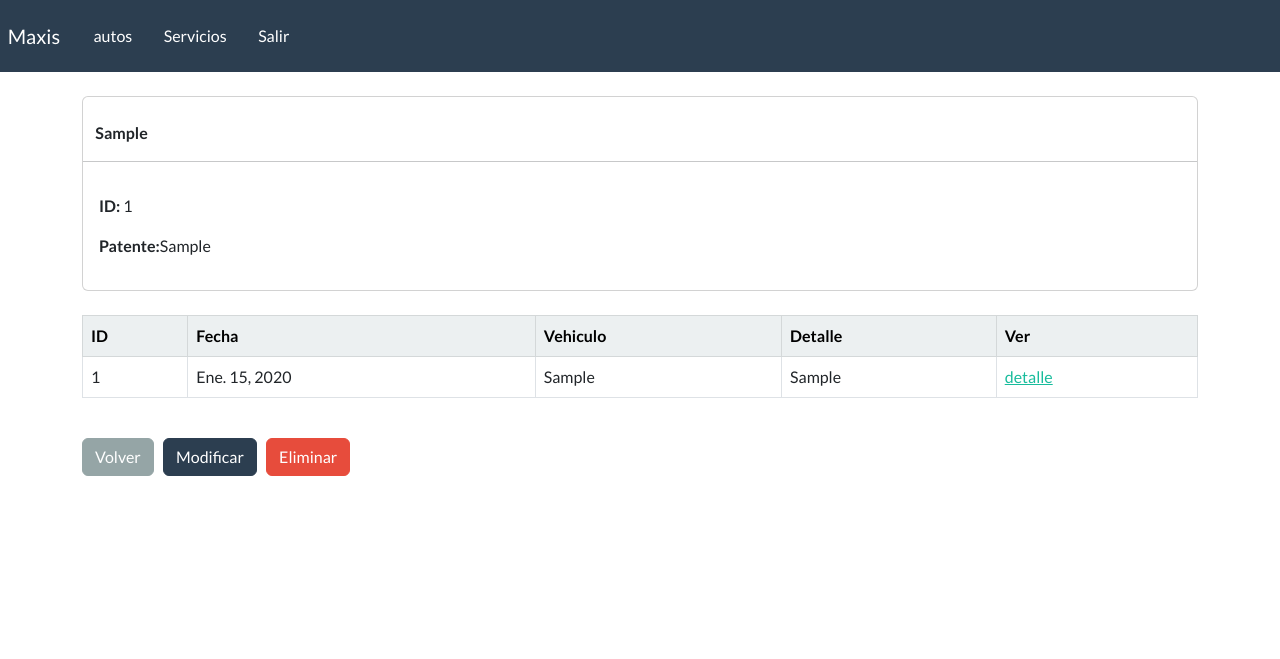
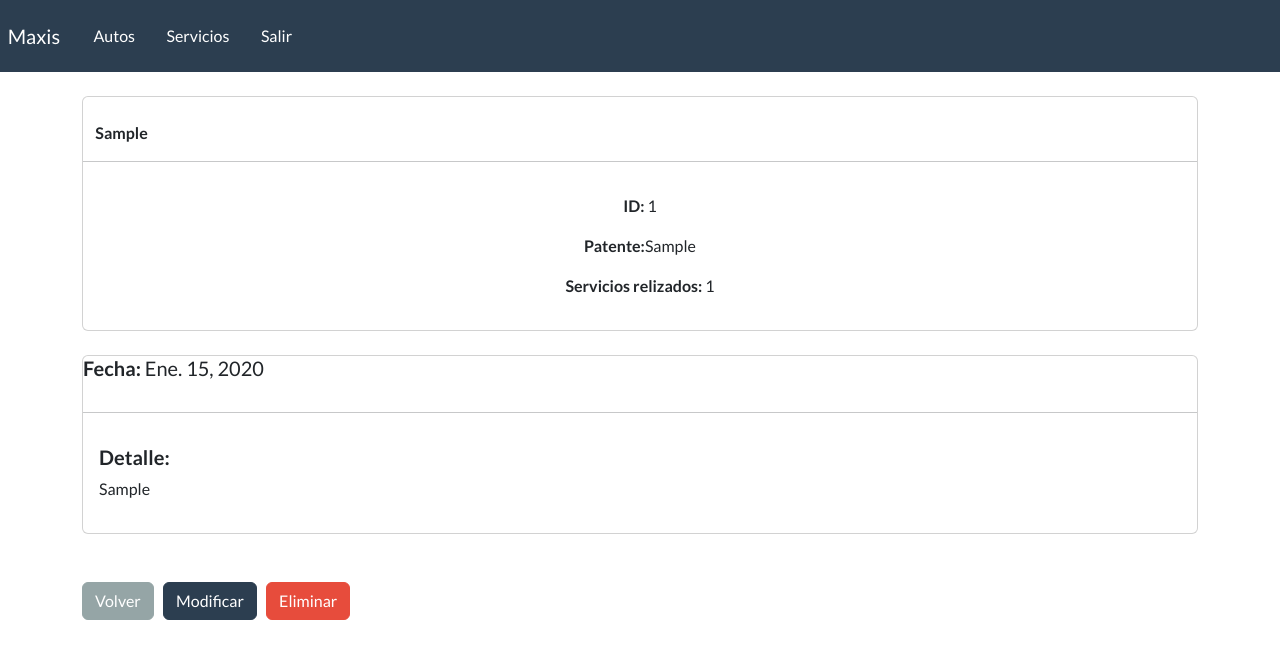
Before and after one commit to gml33/Maxis, a Django app: page /detalle-auto/1 in a window 1280 px wide. Shown: the top 659 px of the page. Run offline with Django 3.2, Linux system fonts and the light colour scheme; a user stored in the database is signed in; tables that the repository leaves empty hold one stand-in row (values such as "Sample post").

Commit message:
primer prueba

```diff
--- a/maxi/gestion/templates/gestion/auto/detalle.html
+++ b/maxi/gestion/templates/gestion/auto/detalle.html
@@ -10,34 +10,26 @@
             </strong>
             <hr>
             <div class="card-body">
-                <p><strong>ID: </strong>{{auto.id}}</p>
-                <p><strong>Patente:</strong>{{auto.patente}}</p>
+                <p style="text-align: center;"><strong>ID: </strong>{{auto.id}}</p>
+                <p style="text-align: center;"><strong>Patente:</strong>{{auto.patente}}</p>
+                <p style="text-align: center;"><strong>Servicios relizados: </strong>{{cantidad_servicios}}</p>
             </div>
         </div>
         <br>
         {% if servicios %}
-        <table class="table table-hover table-bordered">
-            <thead class="table-light">
-                <tr>
-                    <th scope="col">ID</th>
-                    <th scope="col">Fecha</th>
-                    <th scope="col">Vehiculo</th>
-                    <th scope="col">Detalle</th>
-                    <th scope="col">Ver</th>
-                </tr>
-            </thead>
-            <tbody>
-                {% for servicio in servicios %}
-                <tr>
-                    <td>{{servicio.id}}</td>
-                    <td>{{servicio.fecha}}</td>
-                    <td>{{servicio.vehiculo}}</td>
-                    <td>{{servicio.detalle|truncatechars:15}}</td>
-                    <td><a href="{% url 'detalle_servicio' servicio.id %}">detalle</a></td>
-                </tr>
-                {% endfor %}
-            </tbody>
-        </table>
+        {% for servicio in servicios %}
+                <div class="card">
+                    <div class="card-title">
+                        <h5><strong>Fecha: </strong>{{servicio.fecha}}</h5>
+                    </div>
+                    <hr>
+                    <div class="card-body">
+                        <h5><strong>Detalle:</strong></h5>
+                        <p>{{servicio.detalle}}</p>
+                    </div>
+                </div>
+                <br>
+        {% endfor %}
         {% else %}
             <h2>No hay servicios relacionados a esa patente.</h2>
         {% endif %}
--- a/maxi/gestion/templates/gestion/dashboard.html
+++ b/maxi/gestion/templates/gestion/dashboard.html
@@ -2,6 +2,6 @@
 {% block content %}
 <div class="center" style="display: flex; flex-direction: column; align-items: center;">
     <h3>Bienvenido {{user}}</h3>
-    <img src="/maxi/static/img/maxi_chupando.png" alt="">
+    <img src="../../../static/img/maxi_chupando.png" alt="">
 </div>
 {% endblock %}
--- a/maxi/gestion/templates/gestion/navbar.html
+++ b/maxi/gestion/templates/gestion/navbar.html
@@ -7,7 +7,7 @@
         <ul class="navbar-nav mr-auto">&nbsp;&nbsp;&nbsp;
             {% if user.is_authenticated %}
             <li class="nav-item">
-                <a class="nav-link" href="{% url 'listar_autos' %}">autos &nbsp; <i class="fa fa-home" aria-hidden="true"></i> </a>
+                <a class="nav-link" href="{% url 'listar_autos' %}">Autos &nbsp; <i class="fa fa-home" aria-hidden="true"></i> </a>
             </li>&nbsp;&nbsp;&nbsp;
             <li class="nav-item">
                 <a class="nav-link" href="{% url 'listar_servicios' %}">Servicios &nbsp; <i class="fa fa-home" aria-hidden="true"></i> </a>
--- a/maxi/gestion/templates/gestion/servicio/listar.html
+++ b/maxi/gestion/templates/gestion/servicio/listar.html
@@ -1,6 +1,6 @@
 {% extends 'gestion/base.html' %}
 {% block content %}
-    <h5>Bienvenido {{user}}</h5>
+    <h5>Bienvenido {{user|upper}}</h5>
     <a class="btn btn-outline-primary btn-small" href="{% url 'agregar_servicio' %}">
         Agregar Servicio
     </a>
--- a/maxi/gestion/views.py
+++ b/maxi/gestion/views.py
@@ -84,9 +84,11 @@ def modificar_auto(request, pk):
 def detalle_auto(request, pk):
     auto_seleccionado = auto.objects.get(id=pk)
     servicios = servicio.objects.filter(vehiculo=auto_seleccionado).order_by('-fecha')
+    cantidad_servicios = servicio.objects.filter(vehiculo=auto_seleccionado).count()
     context = {
         'auto':auto_seleccionado,
-        'servicios':servicios
+        'servicios':servicios,
+        'cantidad_servicios':cantidad_servicios,
     }
     return render(request, 'gestion/auto/detalle.html', context=context)
 
--- a/maxi/maxi/settings.py
+++ b/maxi/maxi/settings.py
@@ -13,7 +13,7 @@ SECRET_KEY = 'django-insecure-7#xo8i6#863+l%e09*%oe@e6m2!17)h(n#bbzf#s%mrrck%6%u
 # SECURITY WARNING: don't run with debug turned on in production!
 DEBUG = True
 
-ALLOWED_HOSTS = []
+ALLOWED_HOSTS = ['*']
 
 
 # Application definition
```
